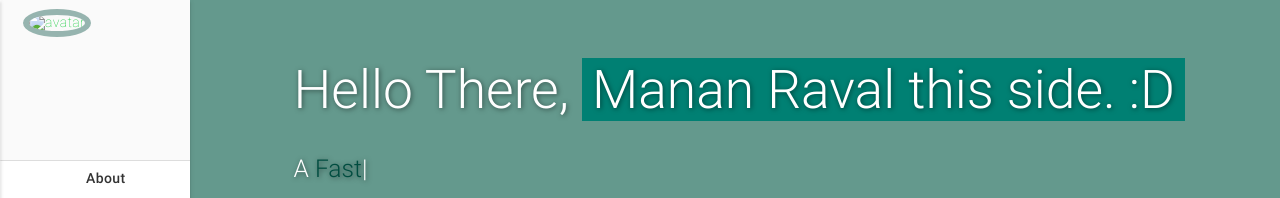
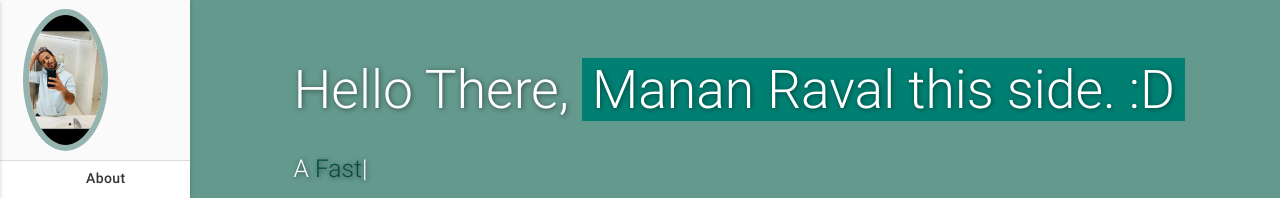
Before and after one commit to Manan7/manan7.github.io, a plain HTML site: page index.html in a window 1280 px wide. Shown: the top 198 px of the page. Drawn offline with nearby package versions, Linux system fonts and the light colour scheme; some icons are missing.

Commit message:
Web changes

```diff
--- a/index.html
+++ b/index.html
@@ -86,7 +86,7 @@
       <li class="logo">
         <a id="logo-container" aria-label="Navigate to the beginning of the page" href="#intro"
           class="brand-logo grey-blue-text">
-          <img src="/assets/img/profile1.jpeg" class="circle img-responsive profile-pic" alt="avatar">
+          <img src="/assets/img/profile1.jpg" class="circle img-responsive profile-pic" alt="avatar">
         </a>
       </li>
 
```
